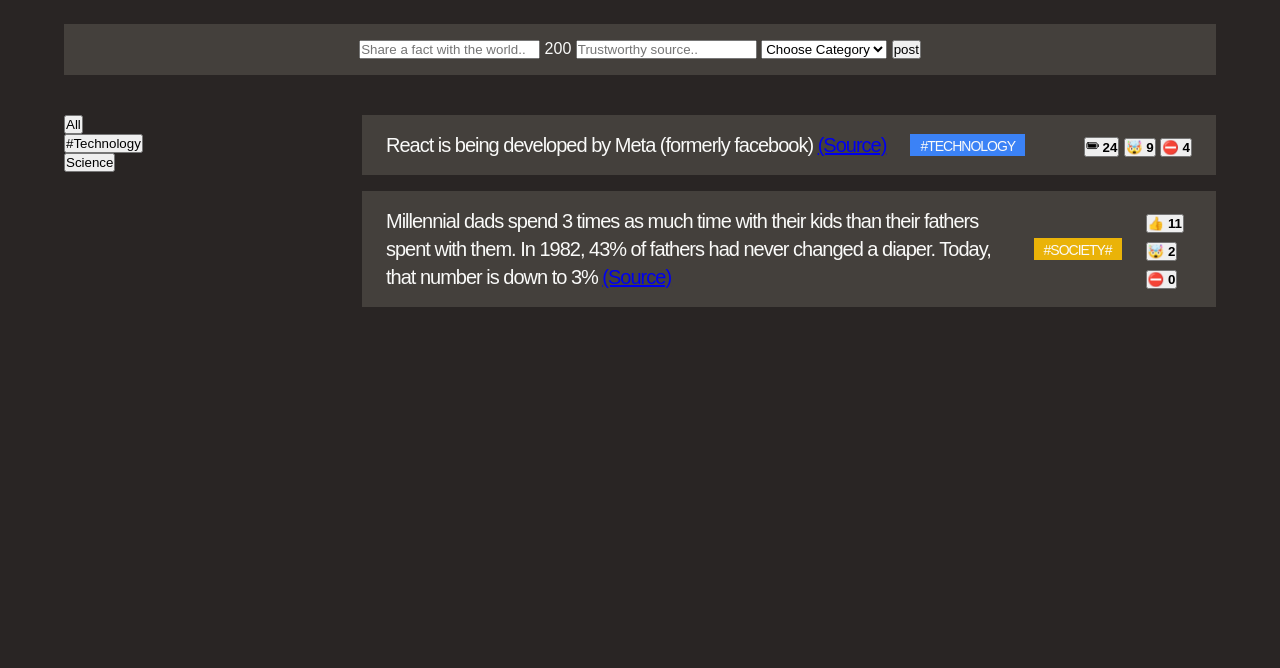
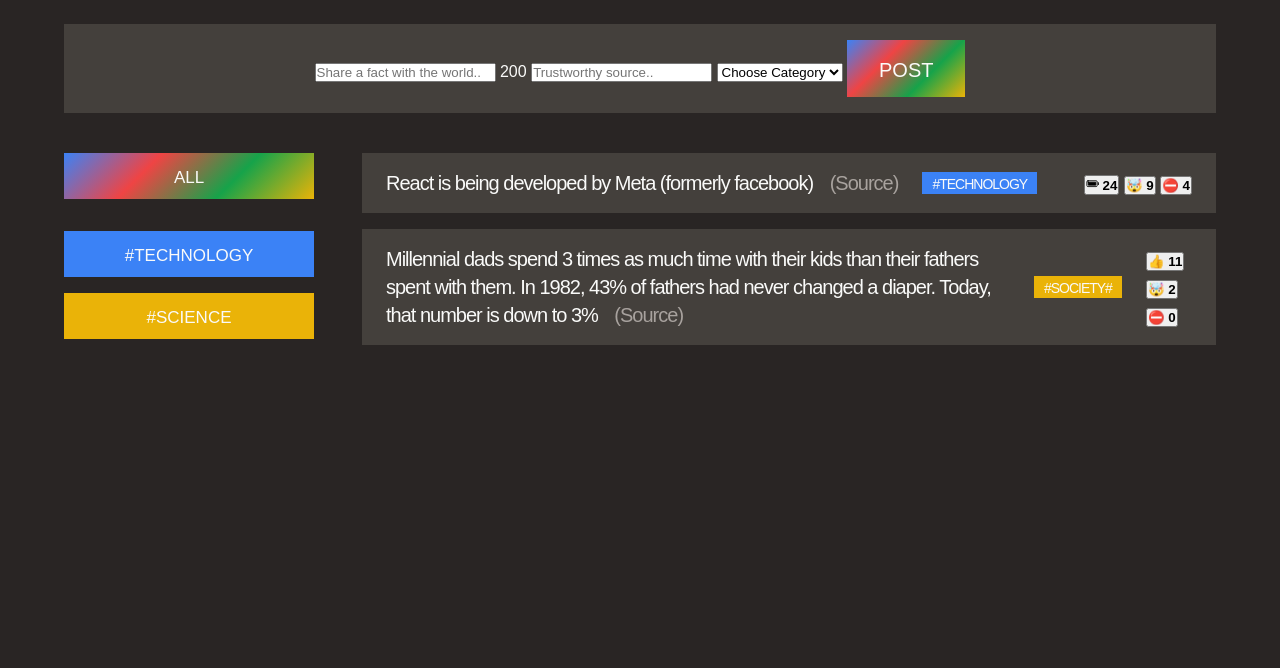
Before and after one commit to ahmadnajee/Today-I-Learned, a plain HTML site: page index.html in a window 1280 px wide. Shown: the part 132-800 px from the top of the page. Drawn offline with nearby package versions, Linux system fonts and the light colour scheme; a web font is replaced by a local one.

Commit message:
building the buttons

```diff
--- a/index.html
+++ b/index.html
@@ -28,7 +28,7 @@
           <img src="logo.png" alt="Today I Learned logo" />
           <h1>Today I Learned</h1>
         </div>
-        <button>Share a fact</button>
+        <button class="btn btn-large">Share a fact</button>
       </header>
       <form class="fact-form">
         <input type="text" placeholder="Share a fact with the world.." />
@@ -40,14 +40,30 @@
           <option value="science">Science</option>
           <option value="finance">Finance</option>
         </select>
-        <button>post</button>
+        <button class="btn btn-large">post</button>
       </form>
       <main class="main">
         <aside>
           <ul>
-            <li><button>All</button></li>
-            <li><button>#Technology</button></li>
-            <li><button>Science</button></li>
+            <li class="category">
+              <button class="btn btn-all-categories">All</button>
+            </li>
+            <li class="category">
+              <button
+                class="btn btn-category"
+                style="background-color: #3b82f6"
+              >
+                #Technology
+              </button>
+            </li>
+            <li class="category">
+              <button
+                class="btn btn-category"
+                style="background-color: #eab308"
+              >
+                #Science
+              </button>
+            </li>
           </ul>
         </aside>
         <section>
@@ -55,7 +71,10 @@
             <li class="fact">
               <p>
                 React is being developed by Meta (formerly facebook)
-                <a href="https://opensource.fb.com/" target="_blank"
+                <a
+                  class="source"
+                  href="https://opensource.fb.com/"
+                  target="_blank"
                   >(Source)</a
                 >
               </p>
@@ -77,6 +96,7 @@
                 their fathers spent with them. In 1982, 43% of fathers had never
                 changed a diaper. Today, that number is down to 3%
                 <a
+                  class="source"
                   href="https://www.mother.ly/parenting/millennial-dads-spend-more-time-with-their-kids"
                   target="_blank"
                   >(Source)</a
--- a/styles.css
+++ b/styles.css
@@ -35,6 +35,9 @@
 }
 
 /* Elements */
+.category {
+  margin-bottom: 16px;
+}
 h1 {
   font-size: 42px;
   text-transform: uppercase;
@@ -76,3 +79,43 @@
 ul {
   list-style: none;
 }
+.source:link,
+.source:visited {
+  color: #a8a29e;
+  text-decoration: none;
+  margin-left: 12px;
+  transition: 0.3s;
+}
+
+.source:hover,
+.source:active {
+  color: #3b82f6;
+}
+
+.btn {
+  border: none;
+  font-family: "Coiny", sans-serif;
+  line-height: 1;
+  text-transform: uppercase;
+  font-size: 17px;
+  padding: 16px 0 13px;
+  background-image: linear-gradient(135deg, #3b82f6, #ef4444, #16a34a, #eab308);
+  color: inherit;
+  transition: transform 0.3s ease;
+}
+.btn:hover {
+  transform: scale(110%) rotate(-2deg);
+}
+.btn-large {
+  font-size: 20px;
+  padding: 20px 32px 17px;
+}
+
+.btn-all-categories {
+  margin-bottom: 16px;
+  width: 100%;
+}
+.btn-category {
+  width: 100%;
+  background-image: none;
+}
```
